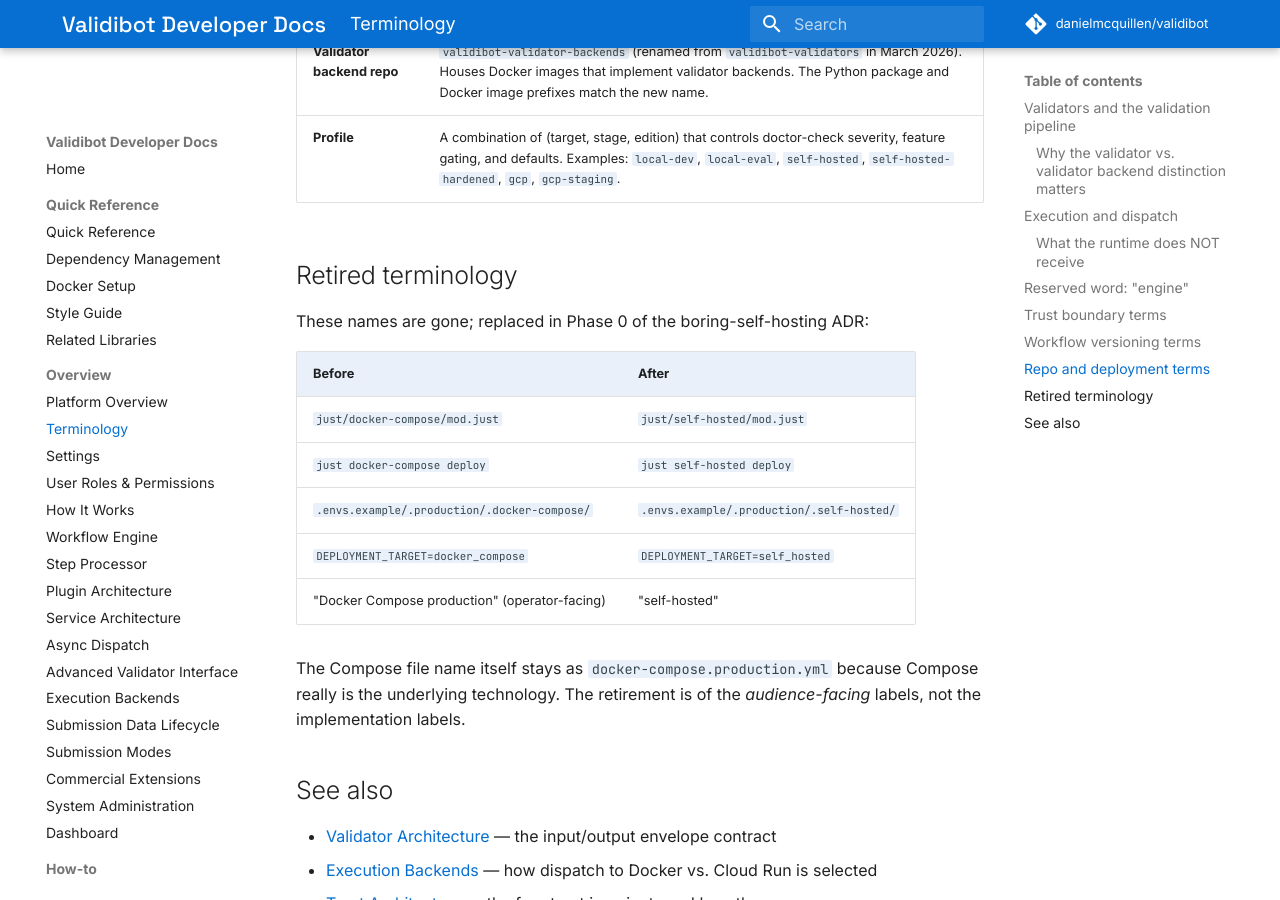
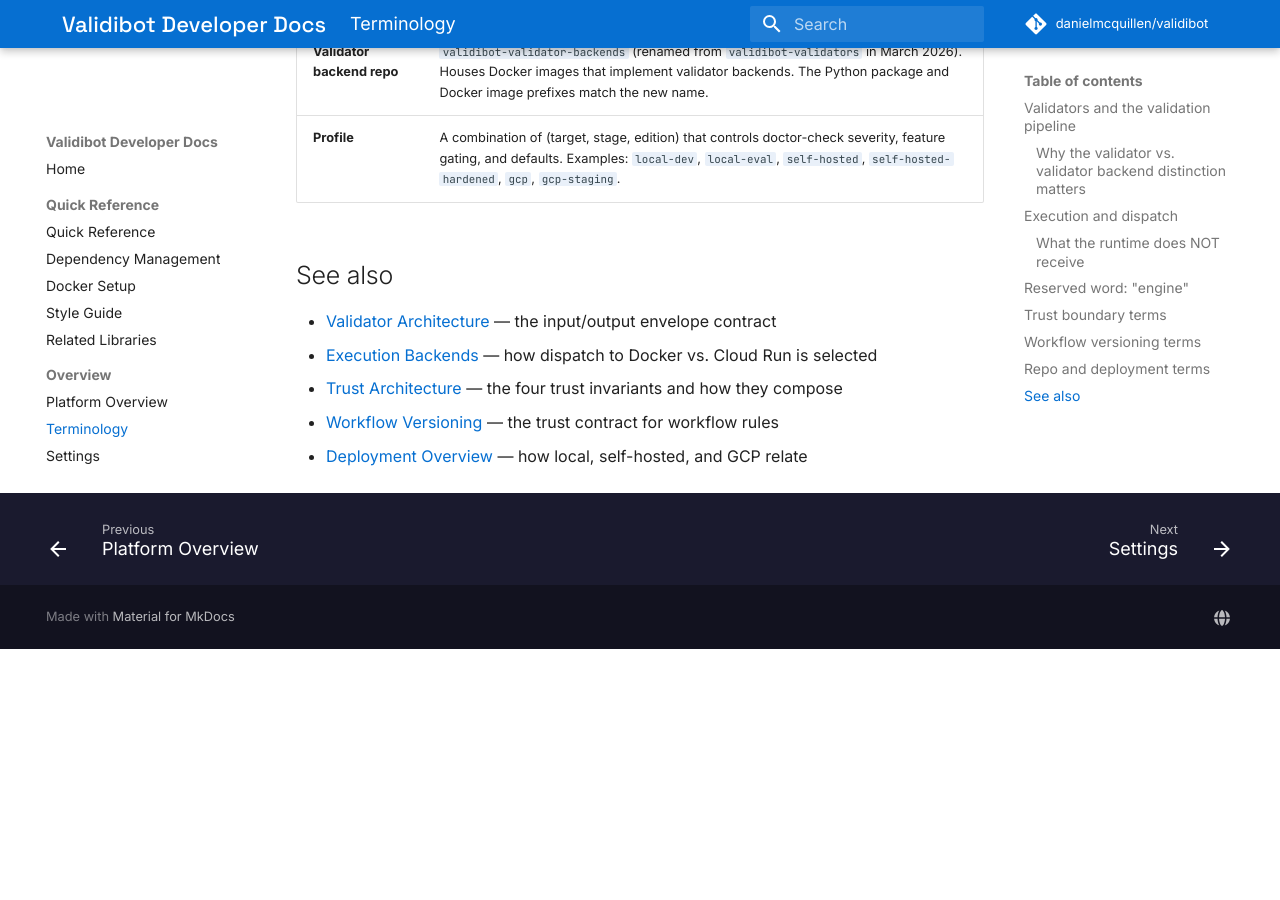
Before and after one commit to danielmcquillen/validibot, an MkDocs documentation site: the page built from docs/dev_docs/overview/terminology.md, in a window 1280 px wide and 900 px high, scrolled down 4203 px. Built offline with MkDocs 1.6.1 and Material for MkDocs 9.7.7, drawn with Linux system fonts in a browser that asks for light colours; comment, search, counter and statistics services are not loaded; after the commit the page ends 4852 px from its top, so only the background shows below that.

Commit message:
Update docs

```diff
--- a/docs/dev_docs/overview/terminology.md
+++ b/docs/dev_docs/overview/terminology.md
@@ -84,20 +84,6 @@
 | **Validator backend repo** | `validibot-validator-backends` (renamed from `validibot-validators` in March 2026). Houses Docker images that implement validator backends. The Python package and Docker image prefixes match the new name. |
 | **Profile** | A combination of (target, stage, edition) that controls doctor-check severity, feature gating, and defaults. Examples: `local-dev`, `local-eval`, `self-hosted`, `self-hosted-hardened`, `gcp`, `gcp-staging`. |
 
-## Retired terminology
-
-These names are gone; replaced in Phase 0 of the boring-self-hosting ADR:
-
-| Before | After |
-|---|---|
-| `just/docker-compose/mod.just` | `just/self-hosted/mod.just` |
-| `just docker-compose deploy` | `just self-hosted deploy` |
-| `.envs.example/.production/.docker-compose/` | `.envs.example/.production/.self-hosted/` |
-| `DEPLOYMENT_TARGET=docker_compose` | `DEPLOYMENT_TARGET=self_hosted` |
-| "Docker Compose production" (operator-facing) | "self-hosted" |
-
-The Compose file name itself stays as `docker-compose.production.yml` because Compose really is the underlying technology. The retirement is of the *audience-facing* labels, not the implementation labels.
-
 ## See also
 
 - [Validator Architecture](validator_architecture.md) — the input/output envelope contract
```
Also changed, not shown: docs/dev_docs/deployment/overview.md (+0 -13 lines).
